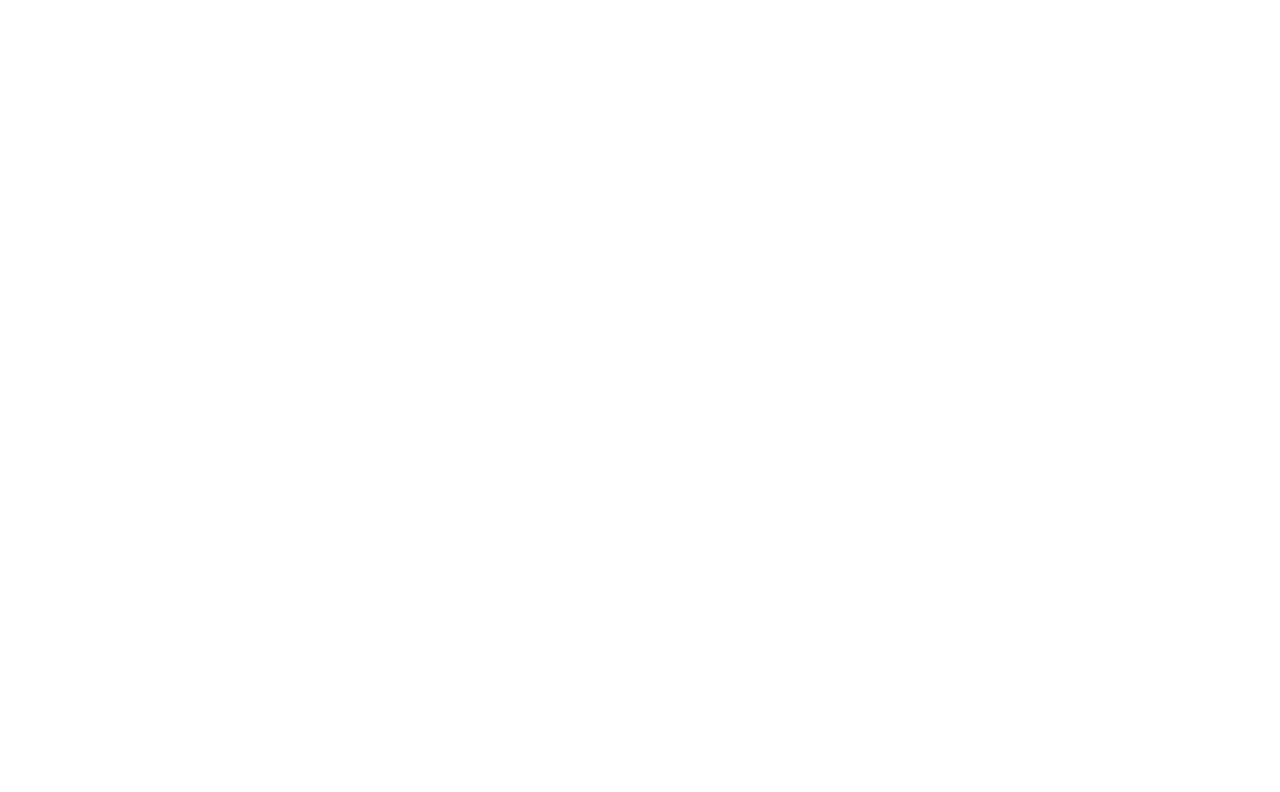
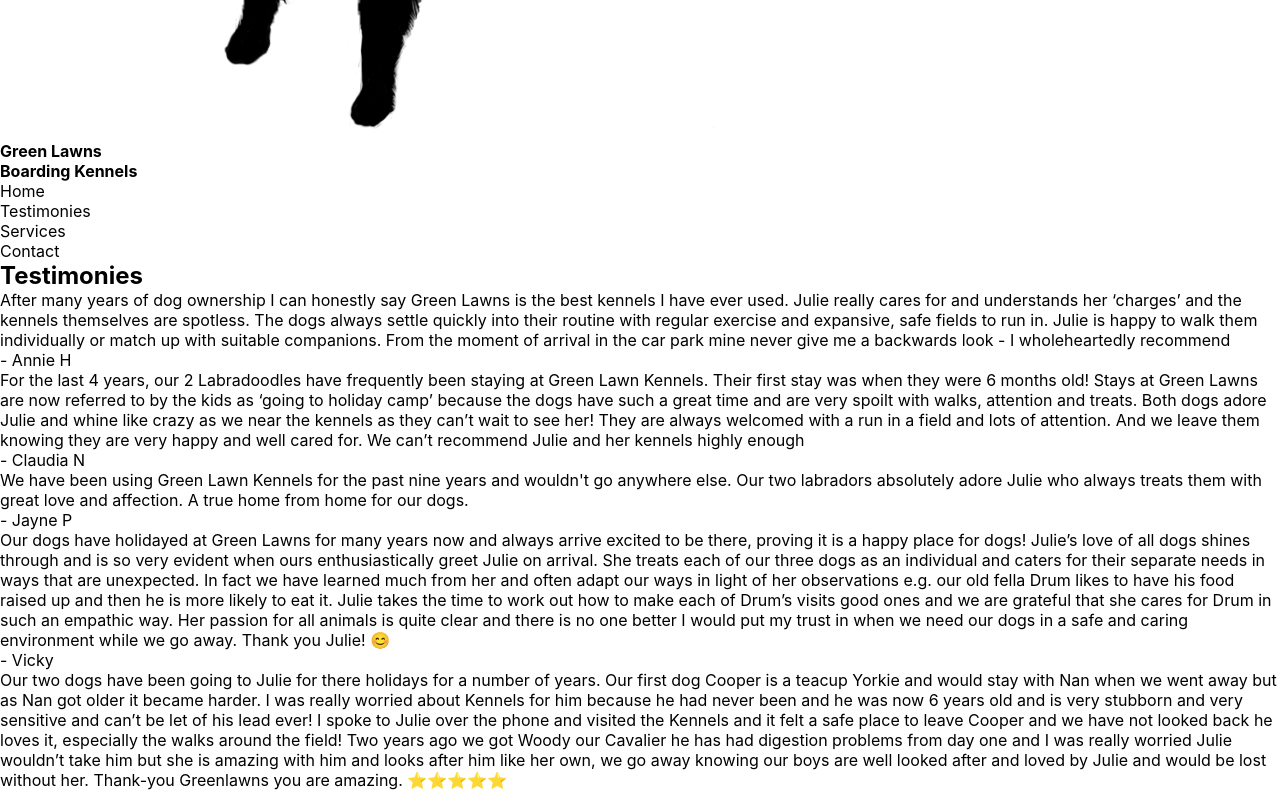
Before and after one commit to Velocima/green-lawns-next, a Next.js app: page /testimonies in a window 1280 px wide. Before the commit this address had no page. Shown: the part 640-1432 px from the top of the page. Before the commit the page ends 800 px from the top, so only its background shows below. Built offline with nearby package versions, Linux system fonts and the light colour scheme.

Commit message:
content restored to testimonies page

```diff
--- /dev/null
+++ b/components/review.jsx
@@ -0,0 +1,16 @@
+import React from 'react';
+
+export default function Review(props) {
+	return (
+		<div
+			className={props.className}
+			ref={props.reviewRef}
+			style={{
+				animationPlayState: props.animate ? 'running' : 'paused',
+			}}
+		>
+			<p>{props.review}</p>
+			<p>{` - ${props.author}`}</p>
+		</div>
+	);
+}
--- a/infoJs/reviews.js
+++ b/infoJs/reviews.js
@@ -1,6 +1,3 @@
-import claudiaDog from '../images/claudia-dog.jpg';
-import vickyDog from '../images/vicky-dog.jpg';
-
 export const reviews = [
 	{
 		review:
@@ -11,7 +8,6 @@ export const reviews = [
 		review:
 			'For the last 4 years, our 2 Labradoodles have frequently been staying at Green Lawn Kennels.  Their first stay was when they were 6 months old!  Stays at Green Lawns are now referred to by the kids as ‘going to holiday camp’ because the dogs have such a great time and are very spoilt with walks, attention and treats.  Both dogs adore Julie and whine like crazy as we near the kennels as they can’t wait to see her! They are always welcomed with a run in a field and lots of attention. And we leave them knowing they are very happy and well cared for. We can’t recommend Julie and her kennels highly enough',
 		author: 'Claudia N',
-		image: claudiaDog,
 	},
 	{
 		review:
@@ -22,7 +18,6 @@ export const reviews = [
 		review:
 			'Our dogs have holidayed at Green Lawns for many years now and always arrive excited to be there, proving it is a happy place for dogs! Julie’s love of all dogs shines through and is so very evident when ours enthusiastically greet Julie on arrival.  She treats each of our three dogs as an individual and caters for their separate needs in ways that are unexpected.  In fact we have learned much from her and often adapt our ways in light of her observations e.g. our old fella Drum likes to have his food raised up and then he is more likely to eat it.  Julie takes the time to work out how to make each of Drum’s visits good ones and we are grateful that she cares for Drum in such an empathic way.  Her passion for all animals is quite clear and there is no one better I would put my trust in when we need our dogs in a safe and caring environment while we go away. Thank you Julie! 😊',
 		author: 'Vicky',
-		image: vickyDog,
 	},
 	{
 		review: `Our two dogs have been going to Julie for there holidays for a number of years. Our first dog Cooper is a teacup Yorkie and would stay with Nan when we went away but as Nan got older it became harder. I was really worried about Kennels for him because he had never been and he was now 6 years old and is very stubborn and very sensitive and can’t be let of his lead ever! I spoke to Julie over the phone and visited the Kennels and it felt a safe place to leave Cooper and we have not looked back he loves it, especially the walks around the field!
--- a/pages/index.jsx
+++ b/pages/index.jsx
@@ -1,7 +1,7 @@
 import Head from 'next/head';
 import Link from 'next/link';
 import About from '../components/about';
-import Nav from '../components/Nav';
+import Nav from '../components/nav';
 
 export default function Home() {
 	return (
--- /dev/null
+++ b/pages/testimonies.jsx
@@ -0,0 +1,134 @@
+import { useRef, useState, useLayoutEffect } from 'react';
+import Review from '../components/review';
+import { reviews } from '../infoJs/Reviews';
+import useWindowSize from '../hooks/useWindowSize';
+import Nav from '../components/nav';
+
+export default function Testimonials() {
+	const [width, height] = useWindowSize();
+	const [isVisible, setIsVisible] = useState({
+		reviewBanner: false,
+		reviewBackground: false,
+		review1: false,
+		review2: false,
+		review3: false,
+		review4: false,
+		review5: false,
+		review6: false,
+		review7: false,
+		review8: false,
+		review9: false,
+	});
+
+	const reviewBannerRef = useRef(null),
+		reviewBackgroundRef = useRef(null),
+		review1Ref = useRef(null),
+		review2Ref = useRef(null),
+		review3Ref = useRef(null),
+		review4Ref = useRef(null),
+		review5Ref = useRef(null),
+		review6Ref = useRef(null),
+		review7Ref = useRef(null),
+		review8Ref = useRef(null),
+		review9Ref = useRef(null);
+
+	const reviewRefs = [
+		review1Ref,
+		review2Ref,
+		review3Ref,
+		review4Ref,
+		review5Ref,
+		review6Ref,
+		review7Ref,
+		review8Ref,
+		review9Ref,
+	];
+	useLayoutEffect(() => {
+		const topPosition = (element) => element.current.getBoundingClientRect().top;
+
+		const reviewBannerPosition = topPosition(reviewBannerRef),
+			reviewBackgroundPosition = topPosition(reviewBackgroundRef),
+			review1Position = topPosition(review1Ref),
+			review2Position = topPosition(review2Ref),
+			review3Position = topPosition(review3Ref),
+			review4Position = topPosition(review4Ref),
+			review5Position = topPosition(review5Ref),
+			review6Position = topPosition(review6Ref),
+			review7Position = topPosition(review7Ref),
+			review8Position = topPosition(review8Ref),
+			review9Position = topPosition(review9Ref);
+
+		const onScroll = () => {
+			const scrollPosition = window.scrollY + height;
+			if (!isVisible.reviewBanner && reviewBannerPosition < scrollPosition) {
+				setIsVisible((prevState) => ({ ...prevState, reviewBanner: true }));
+			}
+			if (!isVisible.reviewBackground && reviewBackgroundPosition < scrollPosition) {
+				setIsVisible((prevState) => ({ ...prevState, reviewBackground: true }));
+			}
+			if (!isVisible.review1 && review1Position < scrollPosition) {
+				setIsVisible((prevState) => ({ ...prevState, review1: true }));
+			}
+			if (!isVisible.review2 && review2Position < scrollPosition) {
+				setIsVisible((prevState) => ({ ...prevState, review2: true }));
+			}
+			if (!isVisible.review3 && review3Position < scrollPosition) {
+				setIsVisible((prevState) => ({ ...prevState, review3: true }));
+			}
+			if (!isVisible.review4 && review4Position < scrollPosition) {
+				setIsVisible((prevState) => ({ ...prevState, review4: true }));
+			}
+			if (!isVisible.review5 && review5Position < scrollPosition) {
+				setIsVisible((prevState) => ({ ...prevState, review5: true }));
+			}
+			if (!isVisible.review6 && review6Position < scrollPosition) {
+				setIsVisible((prevState) => ({ ...prevState, review6: true }));
+			}
+			if (!isVisible.review7 && review7Position < scrollPosition) {
+				setIsVisible((prevState) => ({ ...prevState, review7: true }));
+			}
+			if (!isVisible.review8 && review8Position < scrollPosition) {
+				setIsVisible((prevState) => ({ ...prevState, review8: true }));
+			}
+			if (!isVisible.review9 && review9Position < scrollPosition) {
+				setIsVisible((prevState) => ({ ...prevState, review9: true }));
+			}
+		};
+		onScroll();
+		window.addEventListener('scroll', onScroll);
+		return () => window.removeEventListener('scroll', onScroll);
+	}, [width, height]);
+	return (
+		<>
+			<Nav />
+			<main className='reviews'>
+				<div
+					className='reviews-banner'
+					ref={reviewBannerRef}
+					style={{ animationPlayState: isVisible.reviewBanner ? 'running' : 'paused' }}
+				>
+					<h2>Testimonies</h2>
+				</div>
+				<div className='reviews-container'>
+					<div
+						className='background-shader'
+						ref={reviewBackgroundRef}
+						style={{
+							animationPlayState: isVisible.reviewBackground ? 'running' : 'paused',
+						}}
+					></div>
+					{reviews.map((review, i) => (
+						<Review
+							className={`review review${i + 1}`}
+							review={review.review}
+							author={review.author}
+							key={`${i}${review.author}`}
+							reviewRef={reviewRefs[i]}
+							animate={isVisible[`review${i + 1}`]}
+						/>
+					))}
+				</div>
+			</main>
+		</>
+	);
+}
```
Also changed, not shown: pages/contact.jsx (added), pages/services.jsx (added).
